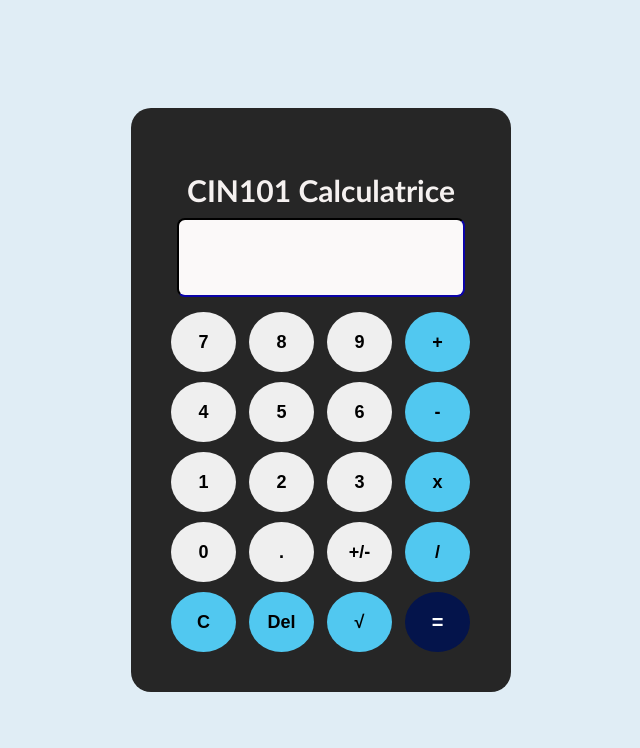
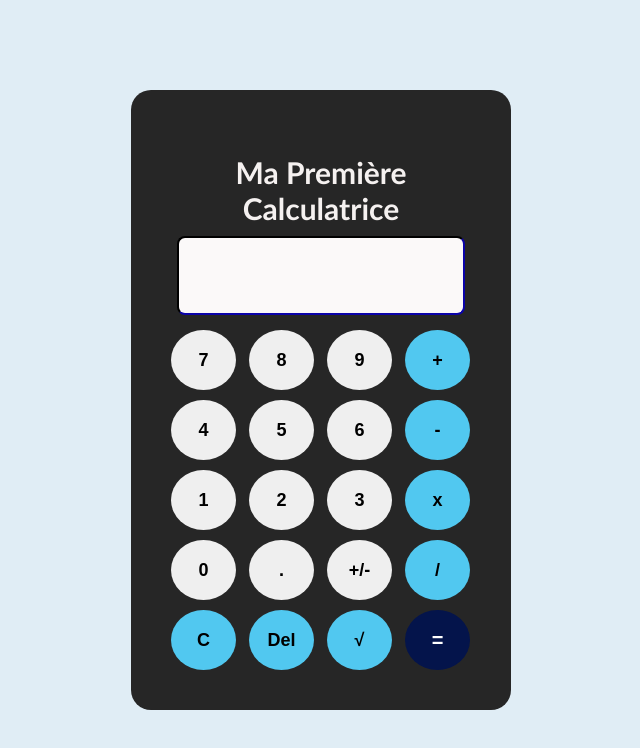
Before and after one commit to zaelletech07/zaelleweb, a plain HTML site: page index.html in a window 1280 px wide. Shown: the whole page, without its empty margins (319-959 px from the left). Drawn offline with Linux system fonts and the light colour scheme.

Commit message:
Update index.html

```diff
--- a/index.html
+++ b/index.html
@@ -11,7 +11,7 @@
 <body>
     <!-- Conteneur principal de la calculatrice-->
          <div class="calculator">
-            <h2> CIN101 Calculatrice </h2> <!-- Titre pour indiquer clairement le rôle de l’application -->
+            <h2> Ma Première Calculatrice </h2> <!-- Titre pour indiquer clairement le rôle de l’application -->
             <input id="display" readonly> <!-- Champ d’affichage en lecture seule pour éviter que l’utilisateur tape directement -->
             <div class="keys">   <!-- Zone qui contient tous les boutons -->
                 <!-- Boutons numériques -->
```
